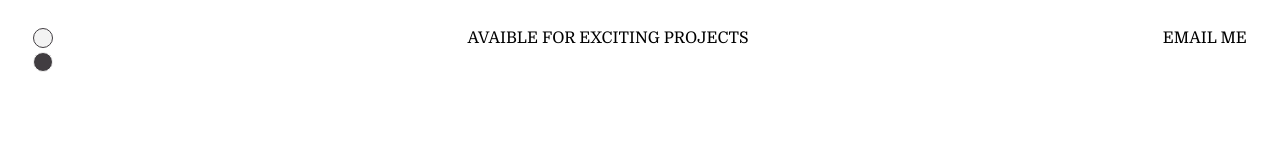
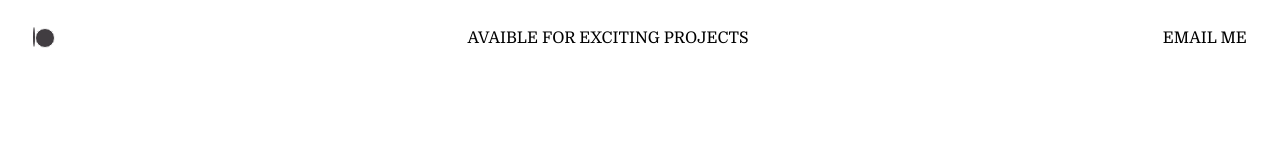
Before and after one commit to eroenegativo/my-portfolio, a Vue app: page / in a window 1280 px wide. Shown: the top 160 px of the page. Built offline with nearby package versions, Linux system fonts and the light colour scheme.

Commit message:
display toggle

```diff
--- a/src/stylesheet/default.scss
+++ b/src/stylesheet/default.scss
@@ -34,19 +34,19 @@
         left:0;
     }
     label > span.light {
-        display: inline-block;
-        width: 10px;
-        height: 10px;
+        display: inline;
+        width: 20px;
+        height: 20px;
         border:1px solid #413d41;
         background-color:#f3f3f3;
         border-radius: 100%;
         margin-right: 2%;
     }
     label > span.dark {
-        display: inline-block;
+        display: inline;
         position: absolute;
-        width: 10px;
-        height: 10px;
+        width: 20px;
+        height: 20px;
         border:1px solid #f3f3f3;
         background-color:#413d41;
         border-radius: 100%;
@@ -136,18 +136,6 @@ a{
         .main-nav{
         right: -20%;
     }
-    #toggle{
-        label > span.light {
-            width: 20px;
-            height: 20px;
-        }
-        label > span.dark {
-            width: 20px;
-            height: 20px;
-
-        }
-    }
-
 }
 
 @media (min-width:1025px) {
```
